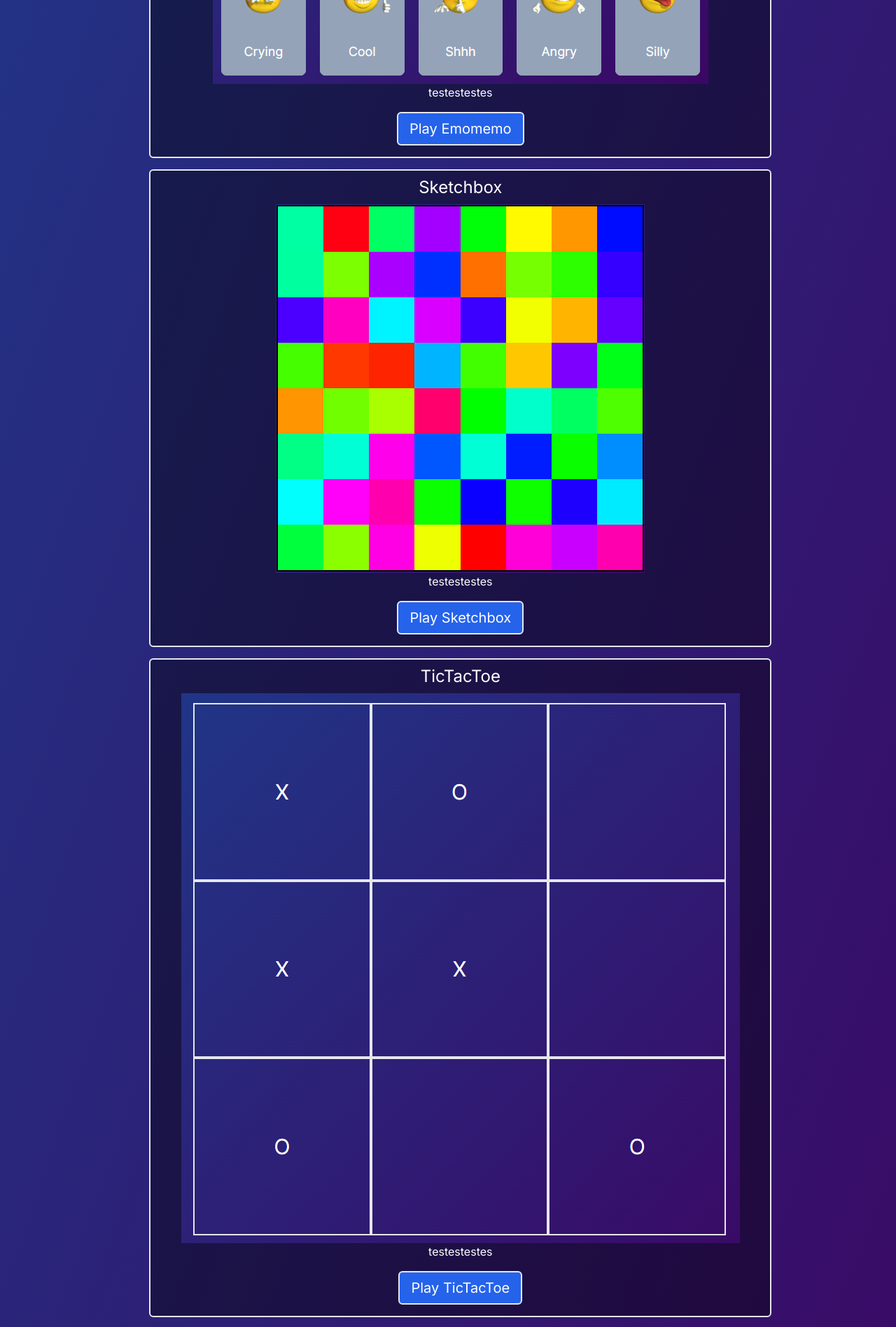
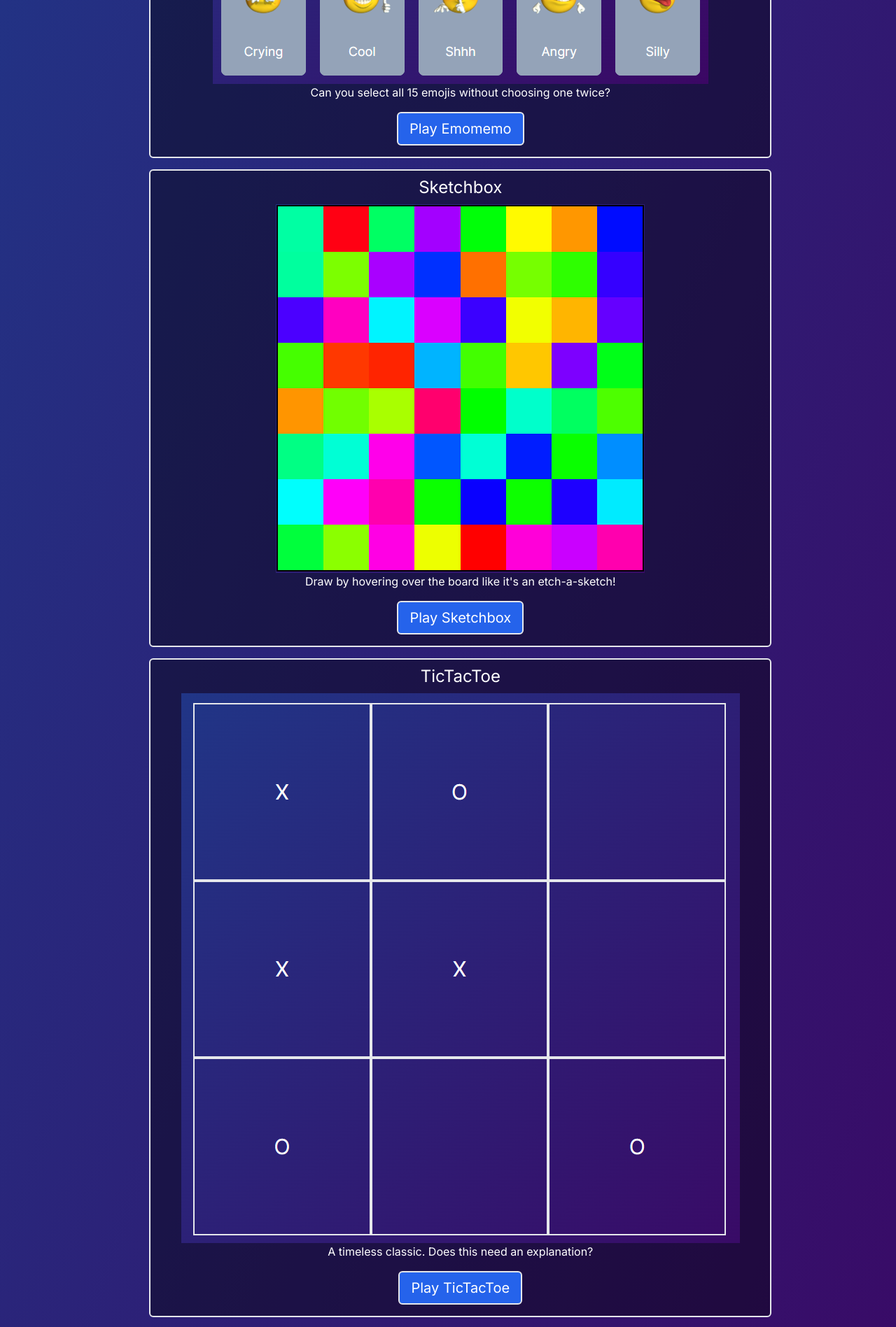
Before and after one commit to alex-nemeth/bite-size-arcade, a React (Vite) app: page / in a window 1280 px wide. Shown: the part 1120-3017 px from the top of the page at 70% size. Built offline with nearby package versions, Linux system fonts and the light colour scheme.

Commit message:
game descriptions updated

```diff
--- a/src/games.js
+++ b/src/games.js
@@ -7,25 +7,26 @@ export default [
     },
     {
         title: "Emomemo",
-        description: "testestestes",
+        description: "Can you select all 15 emojis without choosing one twice?",
         img: "/images/thumbnails/emomemo.png",
         url: "/emomemo",
     },
     {
         title: "Sketchbox",
-        description: "testestestes",
+        description:
+            "Draw by hovering over the board like it's an etch-a-sketch!",
         img: "/images/thumbnails/sketchbox.png",
         url: "/sketchbox",
     },
     {
         title: "TicTacToe",
-        description: "testestestes",
+        description: "A timeless classic. Does this need an explanation?",
         img: "/images/thumbnails/tictactoe.png",
         url: "/tictactoe",
     },
     {
         title: "RockPaperScissors",
-        description: "testestestes",
+        description: "Play a set of RPS against the CPU!",
         img: "/images/thumbnails/rockpaperscissors.png",
         url: "/rockpaperscissors",
     },
```
